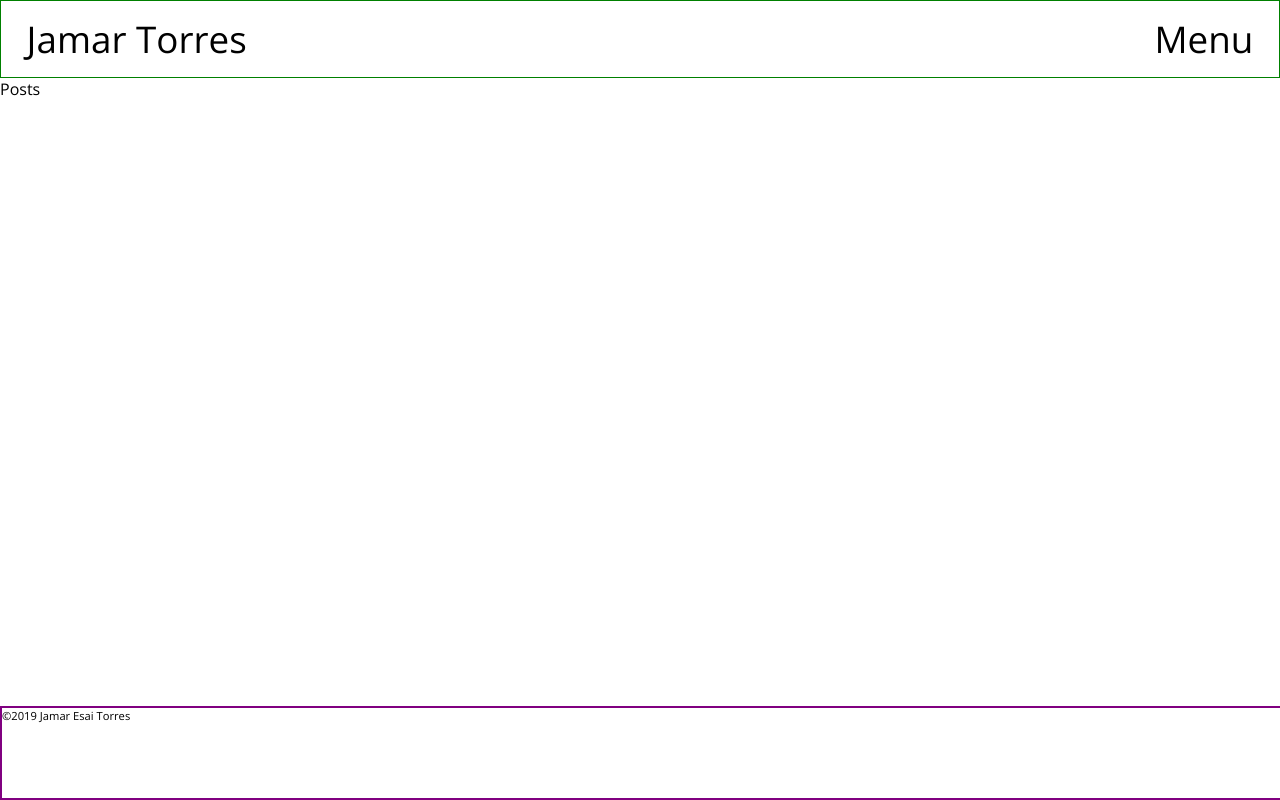
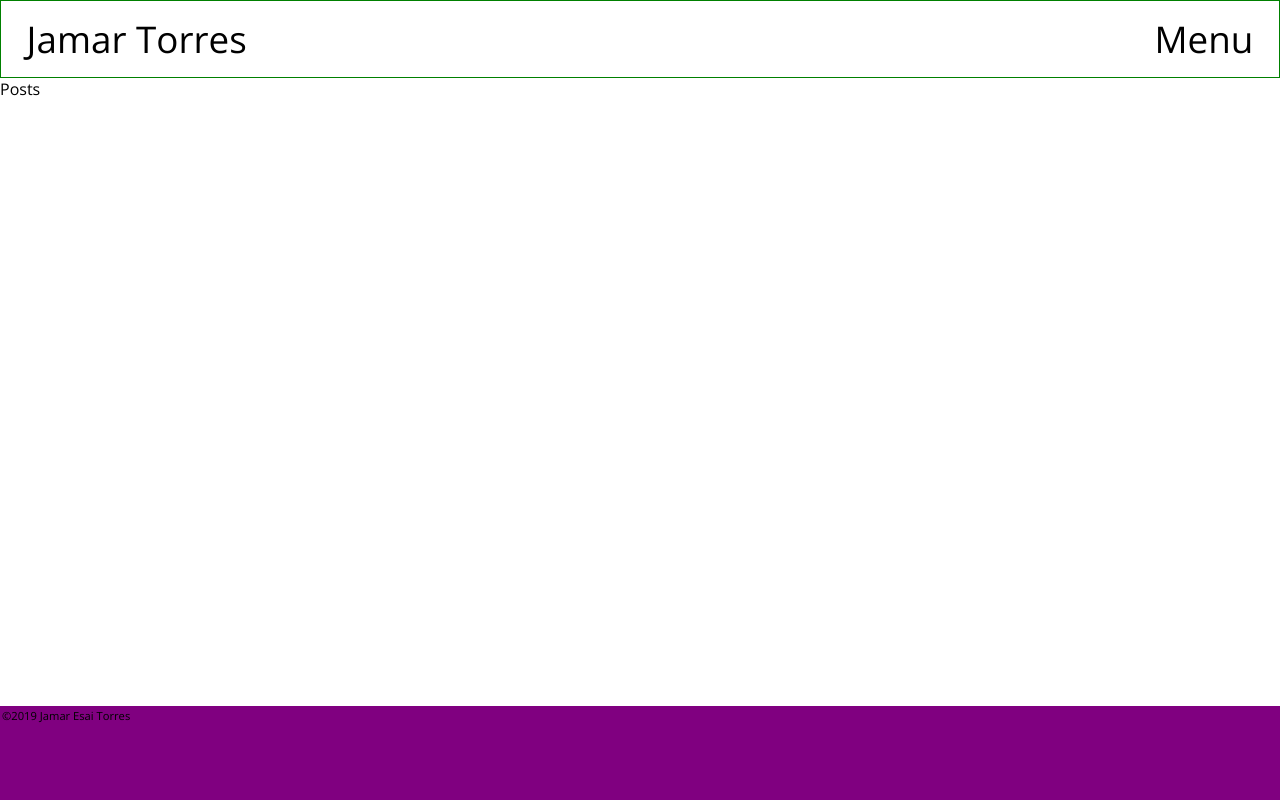
Before and after one commit to jrizza88/JamarTorresPortfolio, a React (Create React App) app in the folder jamar-portfolio-app/: page /Posts in a window 1280 px wide. Built offline with nearby package versions, Linux system fonts and the light colour scheme.

Commit message:
fixed footer

```diff
--- a/jamar-portfolio-app/src/App.js
+++ b/jamar-portfolio-app/src/App.js
@@ -27,10 +27,12 @@ class App extends React.Component {
     });
   };
 
-  closeModal = () => {
-    this.setState({
-      modal: false
-    });
+  closeModal = e => {
+    if (e.target.id !== "modal") {
+      this.setState({
+        modal: false
+      });
+    }
   };
 
   handleCloseModal = e => {
--- a/jamar-portfolio-app/src/components/About/About.js
+++ b/jamar-portfolio-app/src/components/About/About.js
@@ -35,6 +35,7 @@ const About = () => (
 
 const AboutContainer = styled.section`
   display: flex;
+  position: relative;
   flex-direction: column;
 `;
 
--- a/jamar-portfolio-app/src/components/Reusables/Footer.js
+++ b/jamar-portfolio-app/src/components/Reusables/Footer.js
@@ -12,12 +12,14 @@ const FooterContainer = styled.footer`
   flex-direction: column;
   justify-content: flex-end;
   width: 100%;
-  position: absolute;
+  position: fixed;
   padding-bottom: 5%;
+  /* top: 0; */
   left: 0;
   bottom: 0;
   right: 0;
   border: 2px solid purple;
+  background: purple;
 `;
 
 const CopyRight = styled.p`
```
